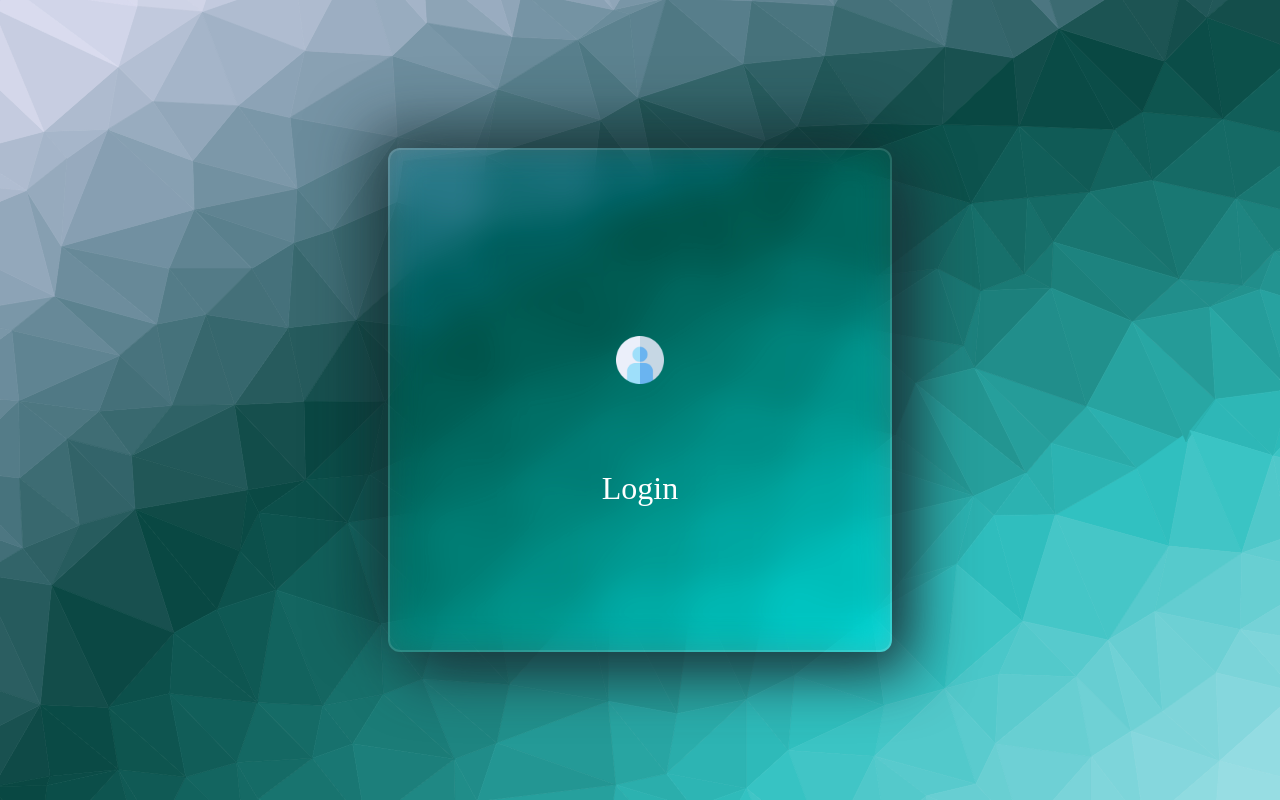
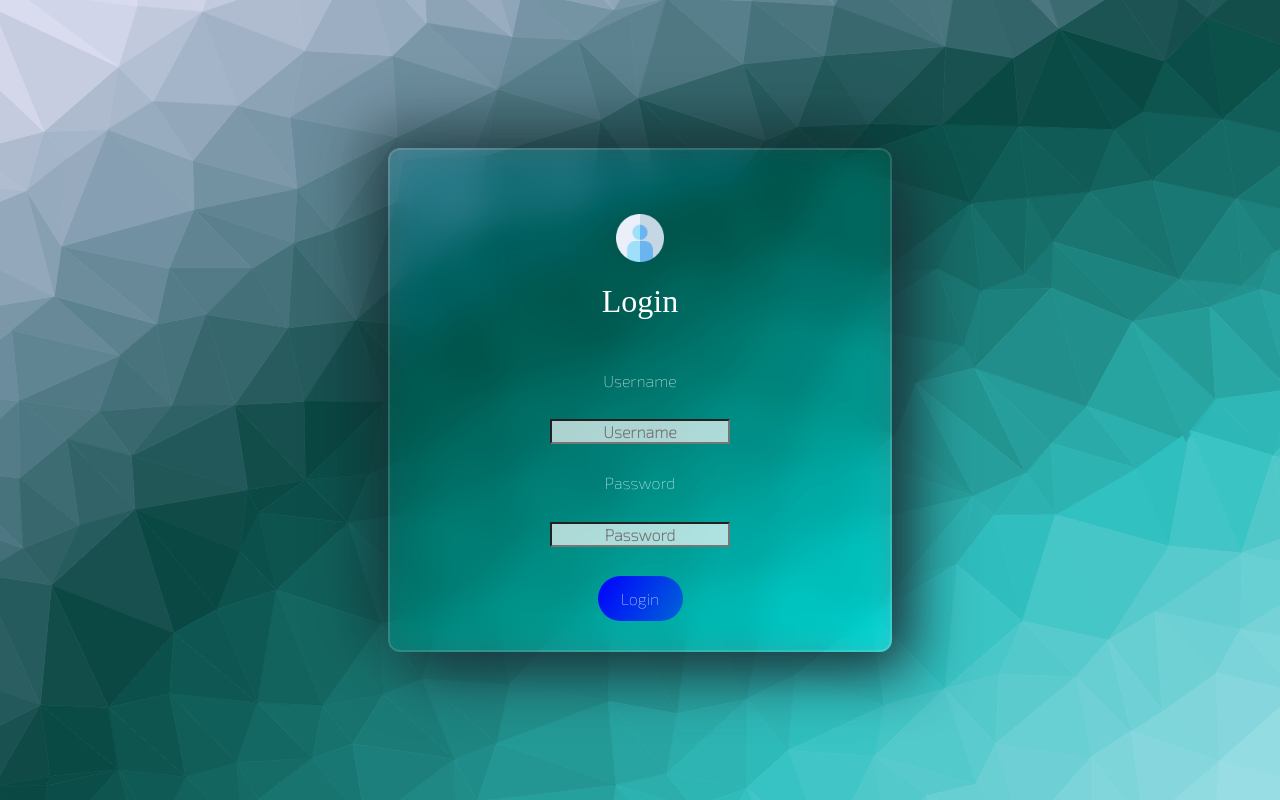
Before and after one commit to SylviaMakuch/login-page, a React (Create React App) app: page / in a window 1280 px wide. Built offline with nearby package versions, Linux system fonts and the light colour scheme; the HTML template or start-up script is replaced by a standard one; a web font is replaced by a local one.

Commit message:
initial commit

```diff
--- a/src/componets/Card.tsx
+++ b/src/componets/Card.tsx
@@ -1,6 +1,8 @@
 import React from "react";
 import styled from "styled-components";
-import user from "./../media/user.png";
+import FormInput from "./FormInput";
+const user = require("./../media/user.png");
+
 
 const Card = styled.div`
   border-radius: calc(var(--curve) * 1px);
@@ -10,7 +12,7 @@ const Card = styled.div`
   width: 500px;
   backdrop-filter: blur(16px) saturate(180%);
   -webkit-backdrop-filter: blur(16px) saturate(180%);
-  background-color: rgb(117 120 124 / 0%);
+  background-color:rgb(180 203 235 / 0%);
   border-radius: 12px;
   border: 2px solid rgba(255, 255, 255, 0.125);
   transition: 0.2s ease-in-out;
@@ -22,7 +24,7 @@ const Card = styled.div`
 `;
 
 const Image = styled.img`
-  margin: 4rem;
+  margin-top: 4rem;
   width: 3rem;
   height: 3rem;
 `;
@@ -39,6 +41,7 @@ export default function CardComponent() {
         <Card>
             <Image src={user} />
             <H1> Login </H1>
+            <FormInput />
         </Card>
     );
 }
--- /dev/null
+++ b/src/componets/FormInput.tsx
@@ -0,0 +1,63 @@
+import React from "react";
+import styled from "styled-components";
+
+const Form = styled.form`
+  display: flex;
+  flex-direction: column;
+  align-items: center;
+  justify-content: space-evenly;
+  width: 100%;
+  height: 100%;
+`;
+
+const Label = styled.label`
+  font-family: "Exo 2", sans-serif;
+  font-size: 1rem;
+  font-weight: 200;
+  color: #fff;
+`;
+
+const Input = styled.input`
+  font-family: "Exo 2", sans-serif;
+  font-size: 1rem;
+  font-weight: 700;
+  color: #fff;
+  background-color:#ffffffad;
+  text-align: center;
+`;
+
+const Button = styled.button`
+  font-family: "Exo 2", sans-serif;
+  font-size: 1rem;
+  font-weight: 200;
+  color: #fff;
+  height: 45px;
+  width: 85px;
+  border: 0px solid;
+  background-image: linear-gradient(120deg, blue, #00f0a0, blue);
+  background-size: 500% 400%;
+  border-radius: 50px;
+  transition: 0.6s all;
+
+  &:hover {
+    background-position: 75% 50%;
+    transform: perspective(100px);
+  }
+
+  &:active {
+    transform: scale(0.95);
+    transition: 0.1s;
+  }
+`;
+
+export default function FormInput() {
+  return (
+    <Form>
+      <Label>Username</Label>
+      <Input type="text" placeholder="Username" />
+      <Label>Password</Label>
+      <Input type="password" placeholder="Password" />
+      <Button type="submit">Login</Button>
+    </Form>
+  );
+}
```
Lines whose indentation alone changed are shown as unchanged.
